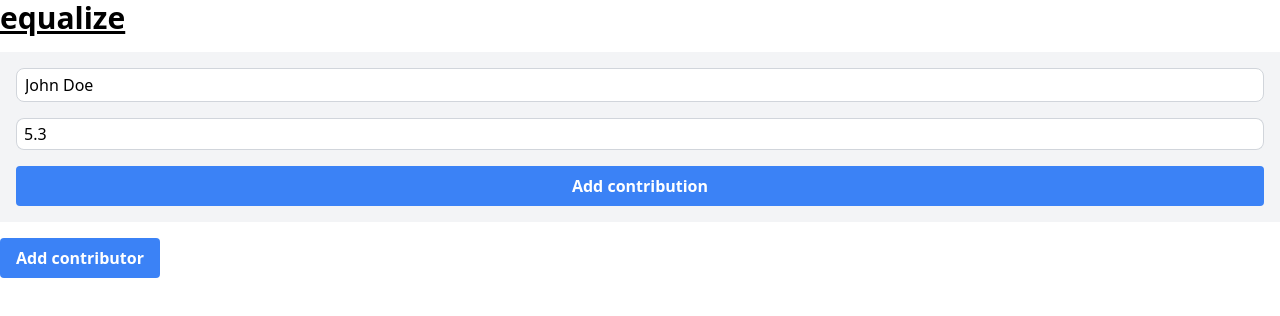
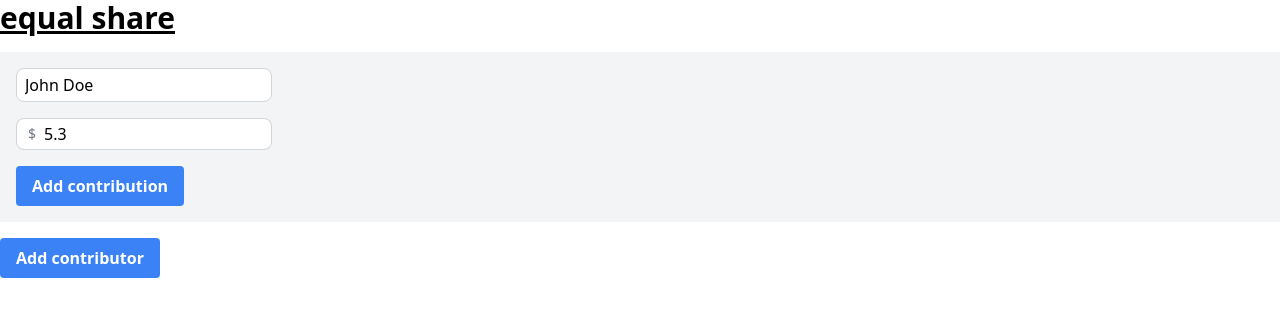
Before and after one commit to adamzuch/equal-share-app, a React (Vite) app: page / in a window 1280 px wide. Shown: the top 316 px of the page. Built offline with nearby package versions, Linux system fonts and the light colour scheme.

Commit message:
add dollar sign to contribution input

```diff
--- a/package.json
+++ b/package.json
@@ -15,6 +15,7 @@
     "react-dom": "^18.2.0"
   },
   "devDependencies": {
+    "@tailwindcss/forms": "^0.5.4",
     "@types/react": "^18.2.15",
     "@types/react-dom": "^18.2.7",
     "@typescript-eslint/eslint-plugin": "^6.0.0",
--- a/src/App.tsx
+++ b/src/App.tsx
@@ -72,7 +72,7 @@ function App() {
 
   return (
     <div className="space-y-4">
-      <h1 className="text-3xl font-bold underline">equalize</h1>
+      <h1 className="text-3xl font-bold underline">equal share</h1>
       <div className="flex flex-col gap-4">
         {contributors.map((payer) => (
           <ContributorCard
--- a/src/components/ContributorCard.tsx
+++ b/src/components/ContributorCard.tsx
@@ -1,4 +1,5 @@
 import clsx from 'clsx'
+
 import { Contribution, Contributor } from '../lib/equalize'
 
 export function ContributorCard({
@@ -18,11 +19,11 @@ export function ContributorCard({
 }) {
   const { id, name, contributions } = contributor
   return (
-    <div className="p-4 bg-gray-100">
+    <div className="w-content p-4 bg-gray-100">
       <div className="flex flex-col gap-4">
         <input
           key={id}
-          className="px-2 py-1 rounded-lg border border-gray-300"
+          className="w-64 px-2 py-1 rounded-lg border border-gray-300"
           type="text"
           value={name}
           placeholder="Enter your name"
@@ -30,10 +31,14 @@ export function ContributorCard({
         />
         <div className="flex flex-col -space-y-px">
           {contributions.map((contribution, i) => (
+            <div className="relative">
+              <div className="pointer-events-none absolute inset-y-0 left-0 flex items-center pl-3">
+                <span className="text-gray-500 sm:text-sm">$</span>
+              </div>
               <input
                 key={contribution.id}
                 className={clsx(
-                'relative block px-2 py-1 border-0 ring-1 ring-inset ring-gray-300 focus:z-10 focus:outline-none focus:ring-2 focus:ring-inset focus:ring-green-600',
+                  'w-64 pl-7 block px-2 py-1 border-0 ring-1 ring-inset ring-gray-300 focus:z-10 focus:outline-none focus:ring-2 focus:ring-inset focus:ring-green-600',
                   i === 0 ? 'rounded-t-lg' : '',
                   i === contributions.length - 1 ? 'rounded-b-lg' : ''
                 )}
@@ -41,7 +46,7 @@ export function ContributorCard({
                 min="0"
                 step="any"
                 value={contribution.amount ?? ''}
-              placeholder="Enter a contribution"
+                placeholder="0.00"
                 onChange={(e) => {
                   onContributionAmountChange(
                     contributor,
@@ -50,8 +55,10 @@ export function ContributorCard({
                   )
                 }}
               />
+            </div>
           ))}
         </div>
+        <div>
           <button
             className="bg-blue-500 hover:bg-blue-700 text-white font-bold py-2 px-4 rounded"
             onClick={() => onAddContributionClick(contributor)}
@@ -60,5 +67,6 @@ export function ContributorCard({
           </button>
         </div>
       </div>
+    </div>
   )
 }
--- a/tailwind.config.js
+++ b/tailwind.config.js
@@ -1,8 +1,8 @@
 /** @type {import('tailwindcss').Config} */
 export default {
-  content: ["./index.html", "./src/**/*.{js,ts,jsx,tsx}"],
+  content: ['./index.html', './src/**/*.{js,ts,jsx,tsx}'],
   theme: {
     extend: {},
   },
-  plugins: [],
-};
+  plugins: [require('@tailwindcss/forms')],
+}
```
Also changed, not shown: .eslintrc.cjs, 1 other file (tests, documents, lock files or other folders). Lines whose indentation alone changed are shown as unchanged.
